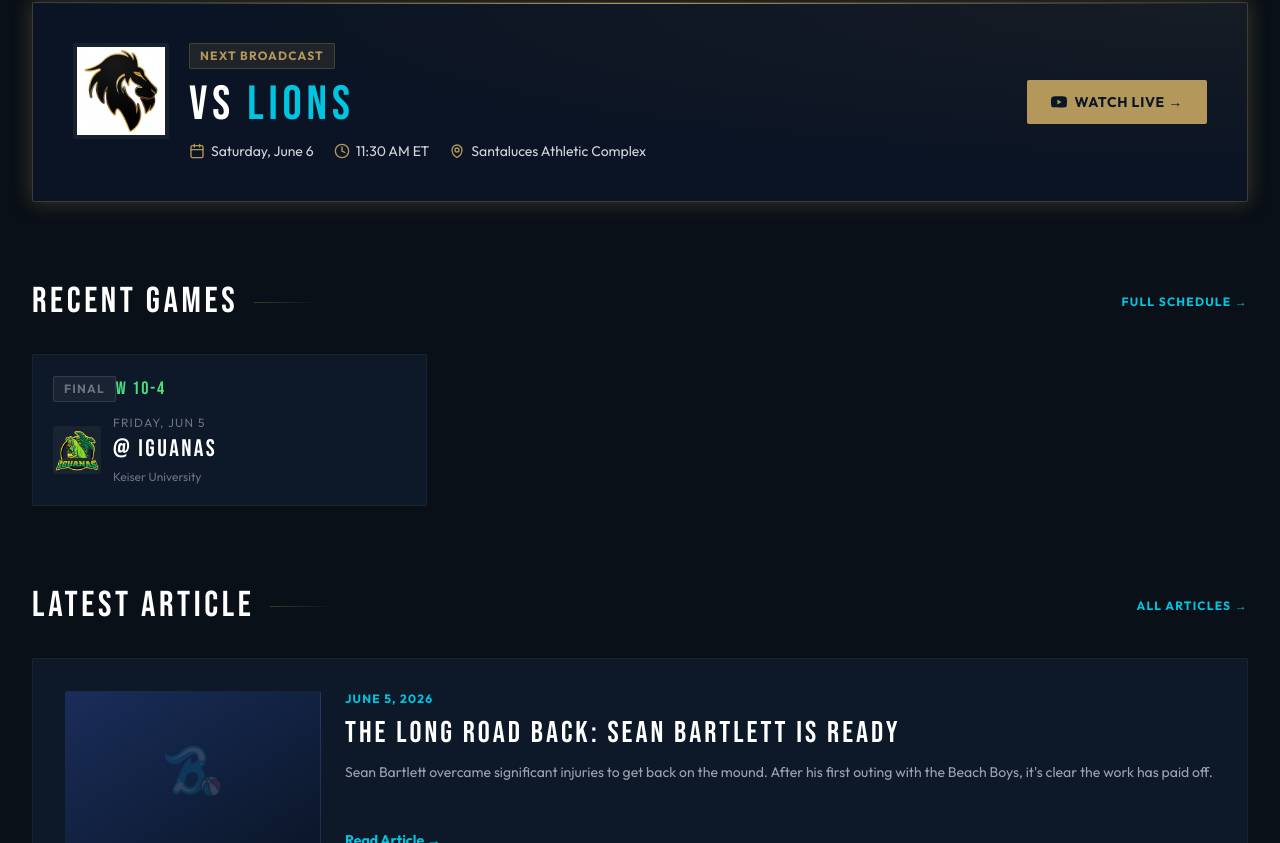
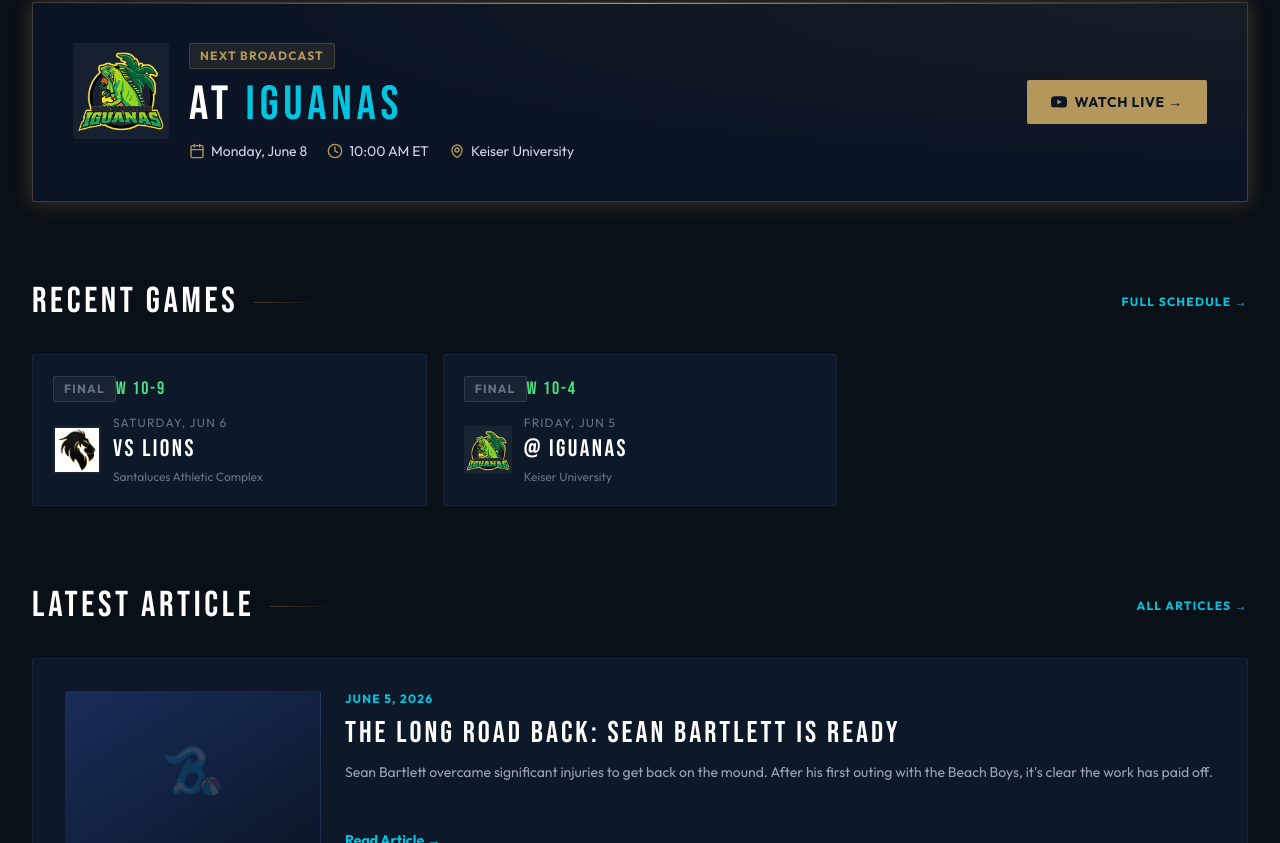
Before and after one commit to dpbroadcast/Boca-Beach-Boys, a React (Vite) app: page / in a window 1280 px wide. Shown: the part 1398-2241 px from the top of the page. Built offline with nearby package versions, Linux system fonts and the light colour scheme.

Commit message:
Mark June 6 Lions game complete: W 10-9

```diff
--- a/src/data/games.js
+++ b/src/data/games.js
@@ -80,8 +80,8 @@ export const games = [
     address: "6880 Lawrence Rd, Lantana, FL 33462",
     broadcasterRole: "PXP",
     offBroadcaster: null,
-    status: "upcoming",
-    result: null,
+    status: "completed",
+    result: "W 10-9",
     youtubeStreamUrl: null,
     youtubeReplayUrl: null,
     articleId: null,
```
Also changed, not shown: 1 other file (tests, documents, lock files or other folders).
